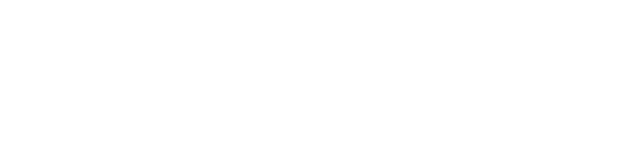
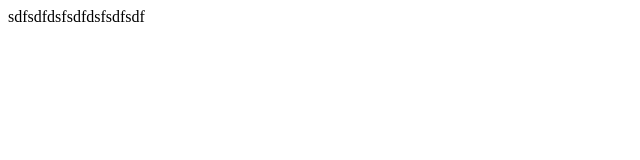
Before and after one commit to rainbow6RUI/parkingLotManagementSystem, a plain HTML site: page index.html in a window 1280 px wide. Shown: the whole page, without its empty margins (0-640 px from the left). Drawn offline with Linux system fonts and the light colour scheme.

Commit message:
creat main

```diff
--- a/index.html
+++ b/index.html
@@ -5,6 +5,6 @@
     <title>Title</title>
 </head>
 <body>
-
+sdfsdfdsfsdfdsfsdfsdf
 </body>
 </html>
```
